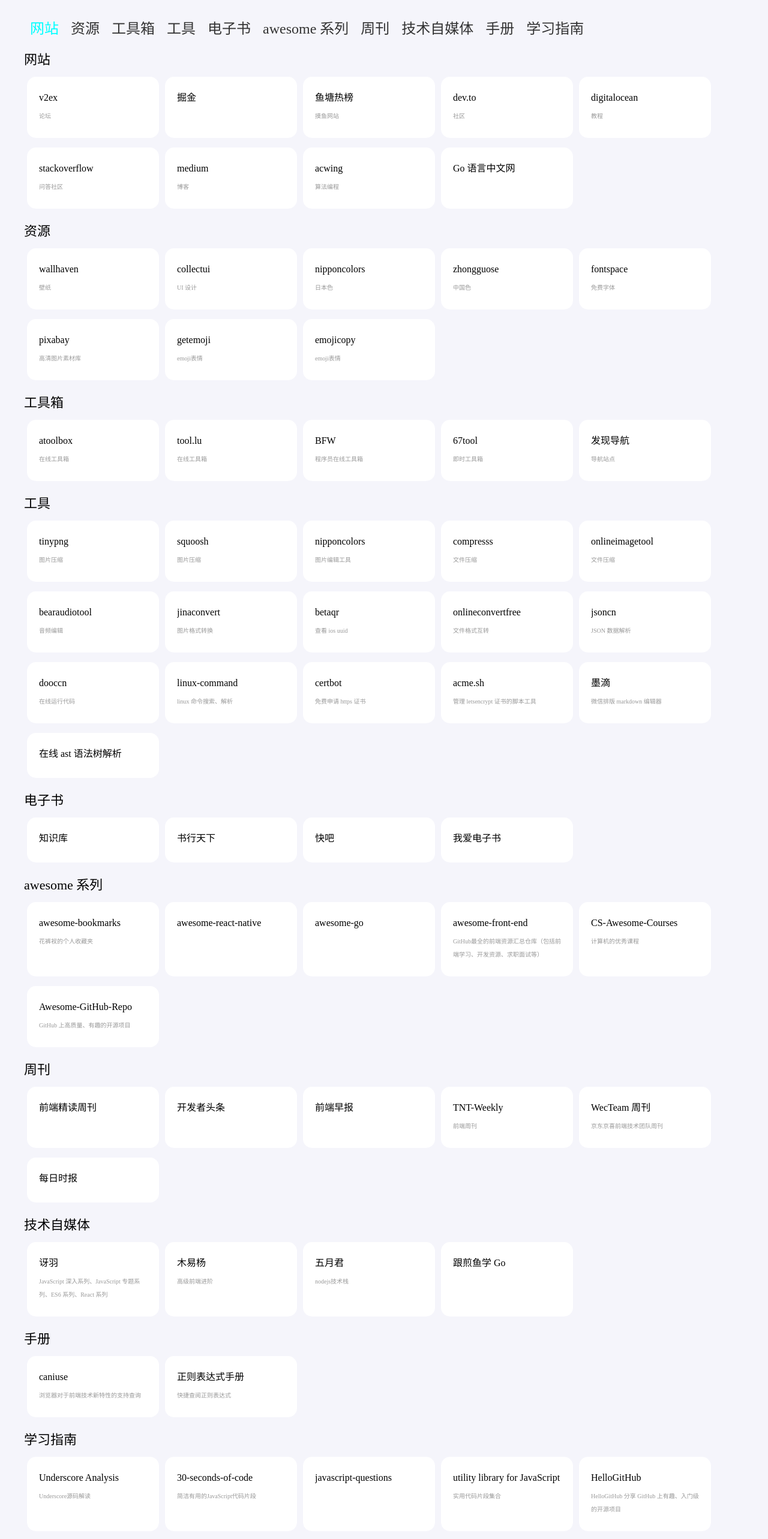
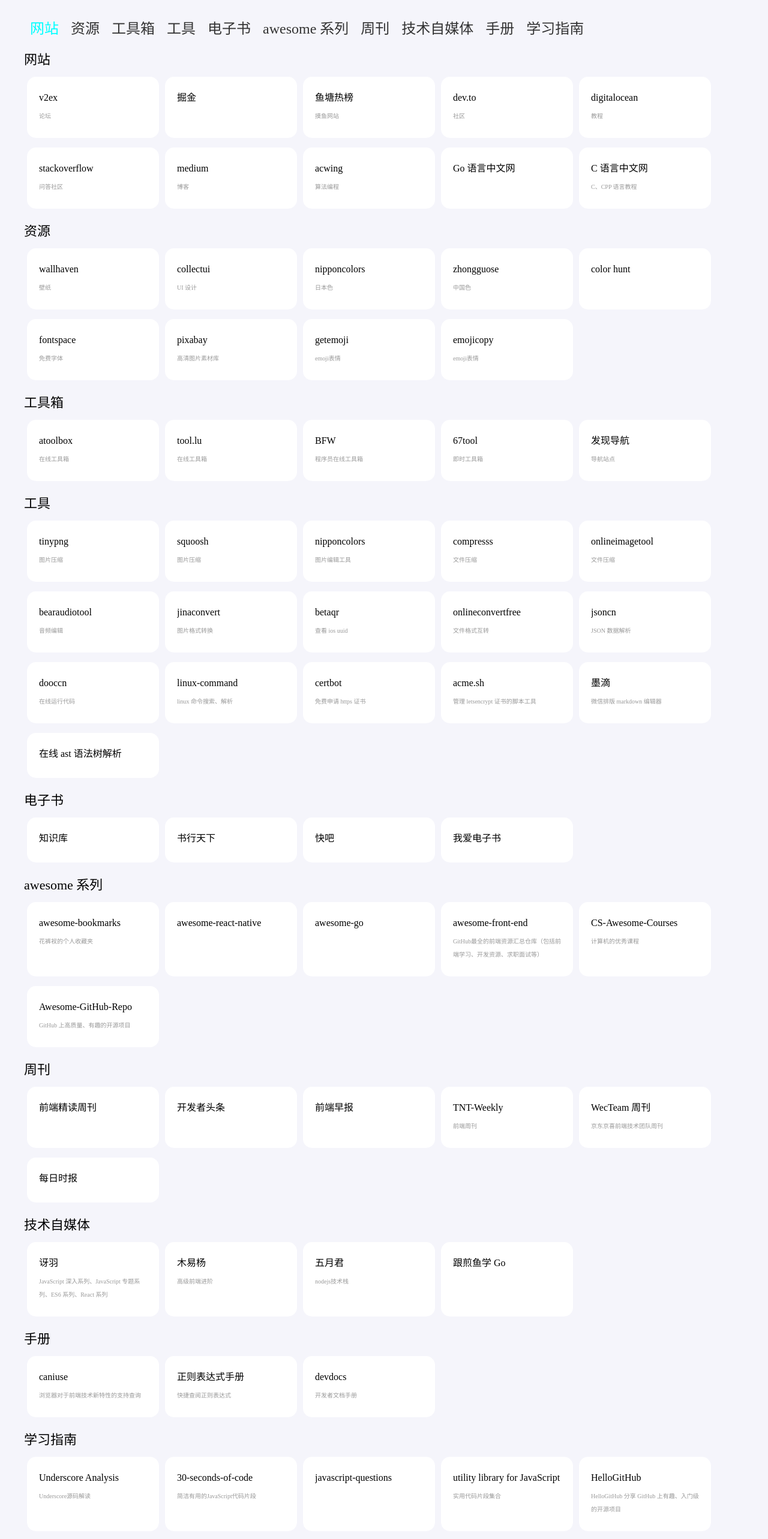
Before and after one commit to xjq7/awesome-study, a React (Vite) app: page / in a window 1280 px wide. Shown: the top 2566 px of the page at 60% size. Built offline with nearby package versions, Linux system fonts and the light colour scheme.

Commit message:
更新资源

```diff
--- a/src/data.ts
+++ b/src/data.ts
@@ -26,6 +26,11 @@
         link: 'https://studygolang.com/',
         desc: '',
       },
+      {
+        title: 'C 语言中文网',
+        link: 'http://c.biancheng.net/',
+        desc: 'C、CPP 语言教程',
+      },
     ],
   },
   {
@@ -46,6 +51,11 @@
         title: 'zhongguose',
         link: 'http://zhongguose.com',
         desc: '中国色',
+      },
+      {
+        title: 'color hunt',
+        link: 'https://colorhunt.co/',
+        desc: '',
       },
       {
         title: 'fontspace',
@@ -309,6 +319,11 @@
         link: 'https://tool.oschina.net/uploads/apidocs/jquery/regexp.html',
         desc: '快捷查阅正则表达式',
       },
+      {
+        title: 'devdocs',
+        link: 'https://devdocs.io/',
+        desc: '开发者文档手册',
+      },
     ],
   },
   {
```
